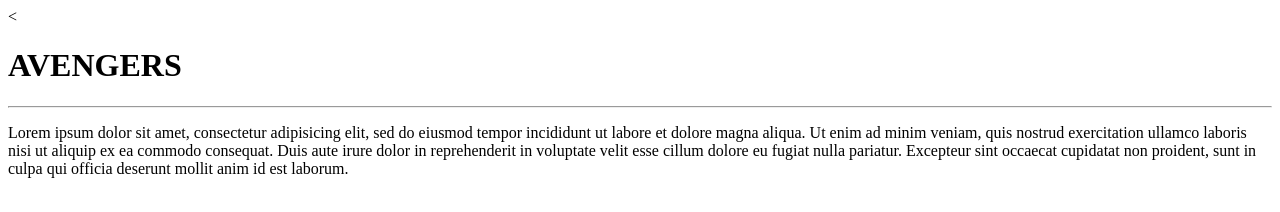
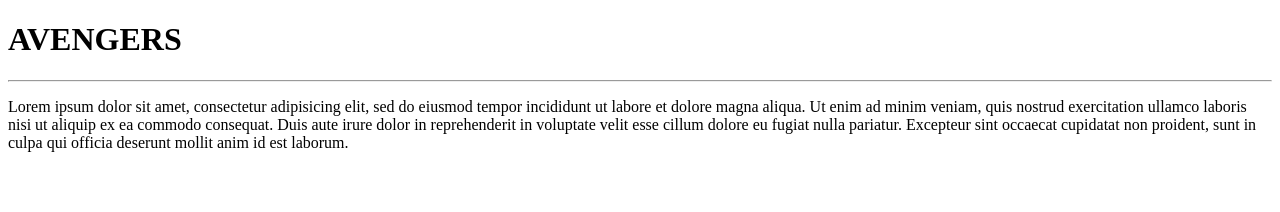
Before and after one commit to arnausubiros-organization/avengers, a plain HTML site: page docs/index.html in a window 1280 px wide. Drawn offline with Linux system fonts and the light colour scheme.

Commit message:
Update index.html

```diff
--- a/docs/index.html
+++ b/docs/index.html
@@ -6,7 +6,7 @@
   </head>
 
   <body>
-    <<h1> AVENGERS</h1>
+    <h1> AVENGERS</h1>
     <hr>
 
    <p> Lorem ipsum dolor sit amet, consectetur adipisicing elit, sed do eiusmod tempor incididunt ut labore et dolore magna aliqua. Ut enim ad minim veniam, quis nostrud exercitation ullamco laboris nisi ut aliquip ex ea commodo consequat. Duis aute irure dolor in reprehenderit in voluptate velit esse cillum dolore eu fugiat nulla pariatur. Excepteur sint occaecat cupidatat non proident, sunt in culpa qui officia deserunt mollit anim id est laborum.</p>
```
